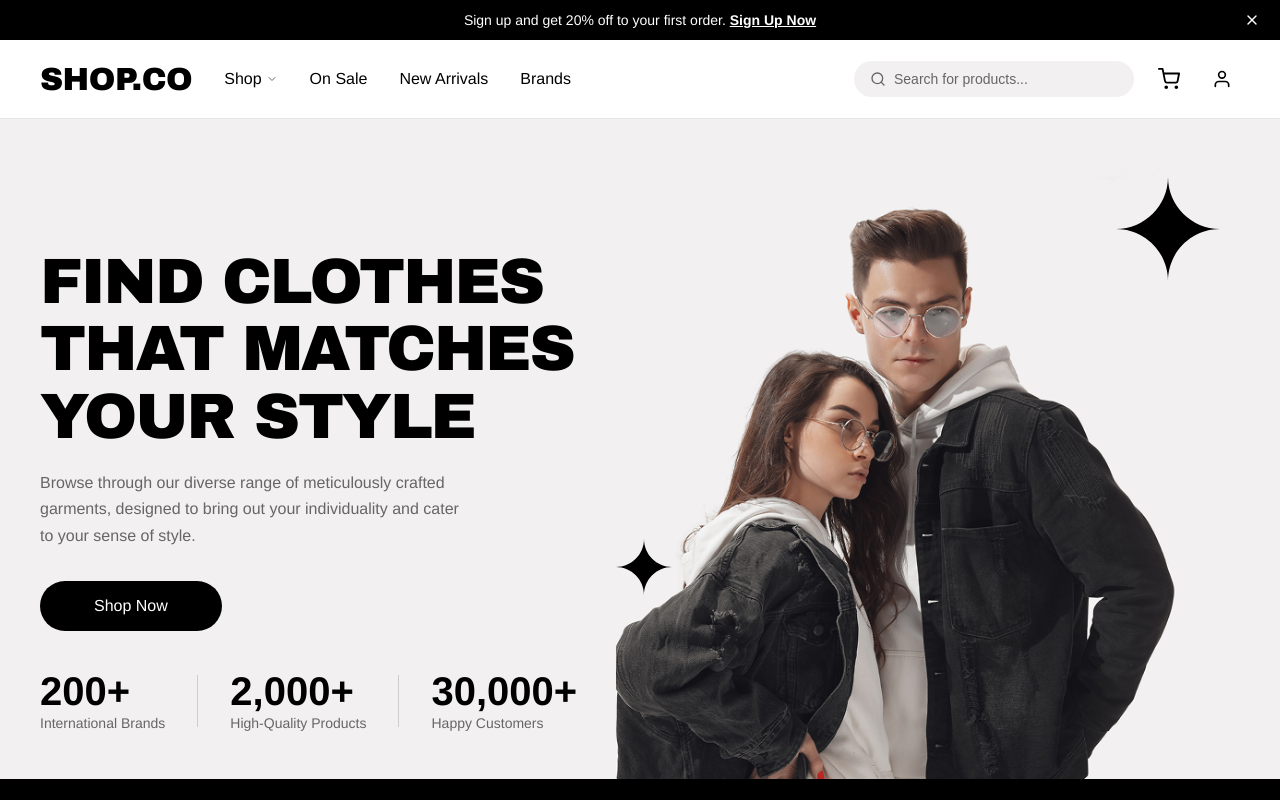
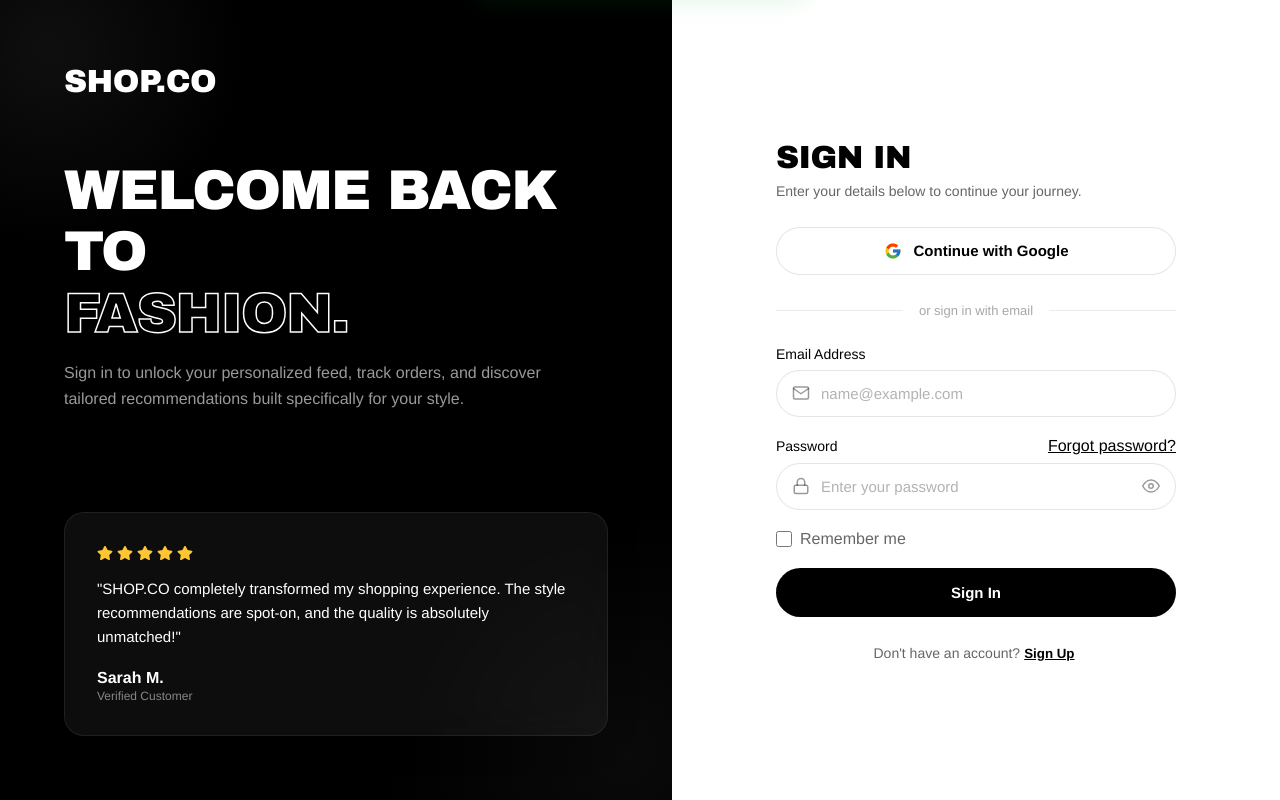
Before and after one commit to sfaiz801/Shop.co, a React (Vite) app: page / in a window 1280 px wide. Shown: the top 800 px of the page. Built offline with nearby package versions, Linux system fonts and the light colour scheme; a web font is replaced by a local one.

Commit message:
feat: enforce login page before opening home page, hide back buttons when unauthenticated

```diff
--- a/src/App.jsx
+++ b/src/App.jsx
@@ -17,9 +17,15 @@
 import Cart from './pages/Cart/Cart';
 
 function App() {
-  const [page, setPage] = useState('home');
+  const [page, setPage] = useState('login');
   const [searchQuery, setSearchQuery] = useState('');
   const [selectedProductId, setSelectedProductId] = useState(null);
+  const [isAuthenticated, setIsAuthenticated] = useState(false);
+
+  const handleLoginSuccess = () => {
+    setIsAuthenticated(true);
+    setPage('home');
+  };
 
   // Global cart state
   const [cartItems, setCartItems] = useState([
@@ -147,6 +153,13 @@
     setCartItems((prev) => prev.filter((item) => item.id !== cartId));
   };
 
+  if (!isAuthenticated) {
+    if (page === 'signup') {
+      return <Signup onBack={() => setPage('login')} onSwitch={() => setPage('login')} hideBack={true} />;
+    }
+    return <Login onBack={handleLoginSuccess} onSwitch={() => setPage('signup')} hideBack={true} />;
+  }
+
   const isAuthPage = page === 'login' || page === 'signup';
   const cartCount = cartItems.reduce((sum, item) => sum + item.quantity, 0);
 
--- a/src/pages/Auth/Login.jsx
+++ b/src/pages/Auth/Login.jsx
@@ -4,7 +4,7 @@
 import { FiMail, FiLock, FiArrowLeft, FiCheck, FiX, FiEye, FiEyeOff } from 'react-icons/fi';
 import { FcGoogle } from 'react-icons/fc';
 
-const Login = ({ onBack, onSwitch }) => {
+const Login = ({ onBack, onSwitch, hideBack = false }) => {
   const [email, setEmail] = useState('');
   const [password, setPassword] = useState('');
   const [showPassword, setShowPassword] = useState(false);
@@ -61,7 +61,7 @@
       {/* ── Left Panel (Desktop Only) ── */}
       <div className={styles.leftPanel}>
         <div className={styles.leftHeader}>
-          <div className={styles.logo} onClick={onBack}>
+          <div className={styles.logo} onClick={hideBack ? null : onBack} style={{ cursor: hideBack ? 'default' : 'pointer' }}>
             SHOP.CO
           </div>
         </div>
@@ -100,10 +100,12 @@
 
         <div className={styles.formBox}>
           {/* Mobile Back Button */}
-          <button className={styles.mobileBackBtn} onClick={onBack}>
-            <FiArrowLeft size={18} style={{ marginRight: '4px' }} />
-            Back to Shop
-          </button>
+          {!hideBack && (
+            <button className={styles.mobileBackBtn} onClick={onBack}>
+              <FiArrowLeft size={18} style={{ marginRight: '4px' }} />
+              Back to Shop
+            </button>
+          )}
 
           <div className={styles.formHeader}>
             <h2>Sign In</h2>
--- a/src/pages/Auth/Signup.jsx
+++ b/src/pages/Auth/Signup.jsx
@@ -4,7 +4,7 @@
 import { FiMail, FiLock, FiUser, FiArrowLeft, FiCheck, FiX, FiEye, FiEyeOff } from 'react-icons/fi';
 import { FcGoogle } from 'react-icons/fc';
 
-const Signup = ({ onBack, onSwitch }) => {
+const Signup = ({ onBack, onSwitch, hideBack = false }) => {
   const [firstName, setFirstName] = useState('');
   const [lastName, setLastName] = useState('');
   const [email, setEmail] = useState('');
@@ -110,7 +110,7 @@
       {/* ── Left Panel (Desktop Only) ── */}
       <div className={styles.leftPanel}>
         <div className={styles.leftHeader}>
-          <div className={styles.logo} onClick={onBack}>
+          <div className={styles.logo} onClick={hideBack ? null : onBack} style={{ cursor: hideBack ? 'default' : 'pointer' }}>
             SHOP.CO
           </div>
         </div>
@@ -149,10 +149,12 @@
 
         <div className={styles.formBox}>
           {/* Mobile Back Button */}
-          <button className={styles.mobileBackBtn} onClick={onBack}>
-            <FiArrowLeft size={18} style={{ marginRight: '4px' }} />
-            Back to Shop
-          </button>
+          {!hideBack && (
+            <button className={styles.mobileBackBtn} onClick={onBack}>
+              <FiArrowLeft size={18} style={{ marginRight: '4px' }} />
+              Back to Shop
+            </button>
+          )}
 
           <div className={styles.formHeader}>
             <h2>Sign Up</h2>
```
